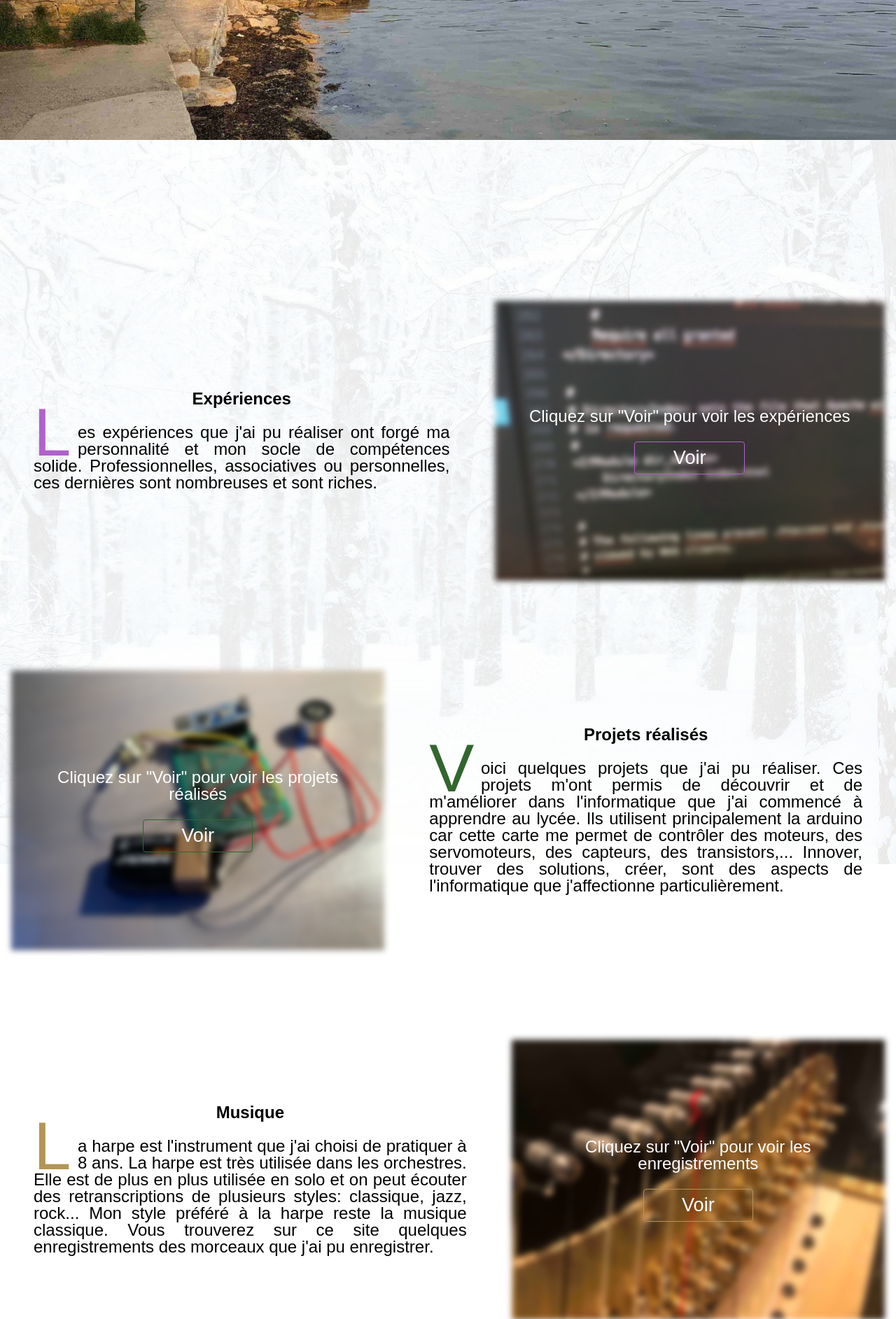
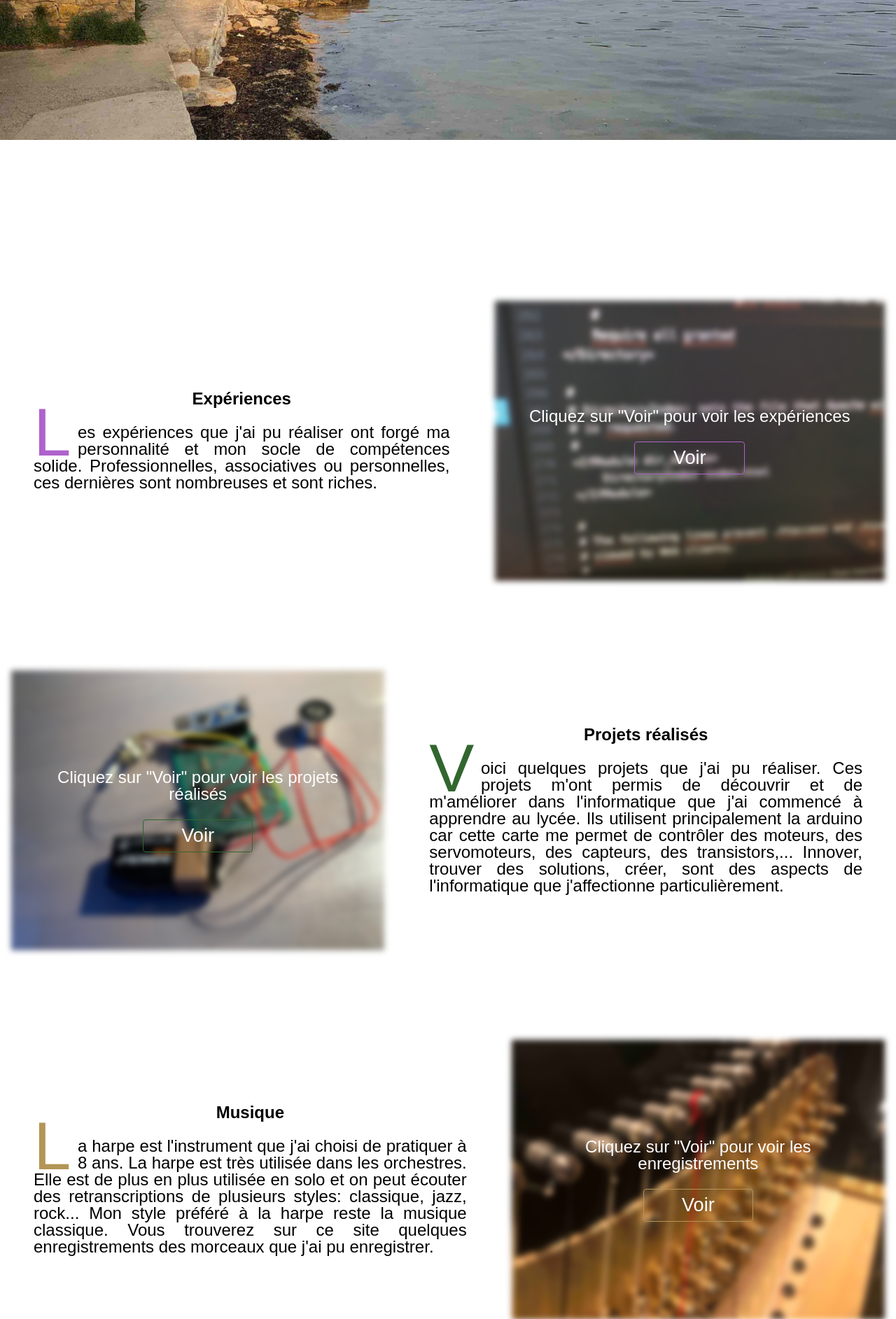
Before and after one commit to lolorahaingo/Site_Laurent, a PHP site: page / in a window 1280 px wide. Shown: the part 691-2576 px from the top of the page at 70% size. Run offline with PHP 8.4, Linux system fonts and the light colour scheme; some web fonts are replaced.

Commit message:
actualisation CV

```diff
--- a/index.html
+++ b/index.html
@@ -8,7 +8,8 @@
 	<link rel="stylesheet" type="text/css" href="style.css">
     <title>Laurent Rahaingo</title>
   </head>
-  <body><img class="bgnd" src="images/snow.jpg" alt="photo d'arbres enneigés">
+  <body>
+	  <!-- <img class="bgnd" src="images/bgn_black_design.jpeg" alt="fond noir design"> -->
 
 	<nav class="navigation">
 		<a href="#contact" >Contact</a>
@@ -23,7 +24,7 @@
 		<div class="text">
 			<h4>À propos du Créateur,</h4>
 			<p>Cliquez sur "Voir" pour télécharger le CV de</br>Laurent Rahaingo</p>
-			<a href="./documents/CV_RL.pdf" download>Voir</a>
+			<a href="./documents/CV Laurent Rahaingo.pdf" download>Voir</a>
 		</div>
 		<img src="images/bretagne.jpg" alt="photo de bretagne">
 	</div>
--- a/style.css
+++ b/style.css
@@ -60,7 +60,6 @@ nav ul {
   object-fit: cover;
   width: 100%;
   z-index: -3;
-  filter: opacity(10%);
 }
 
 @media screen and (max-width: 960px) {
--- a/style.scss
+++ b/style.scss
@@ -58,7 +58,7 @@
     object-fit: cover;
     width: 100%;
     z-index: -3;
-    filter: opacity(10%);
+    // filter: opacity(10%);
 }
  @media screen and (max-width: 960px)
  {
```
Also changed, not shown: images/bgn_black_design.jpeg (added), 2 other files.
